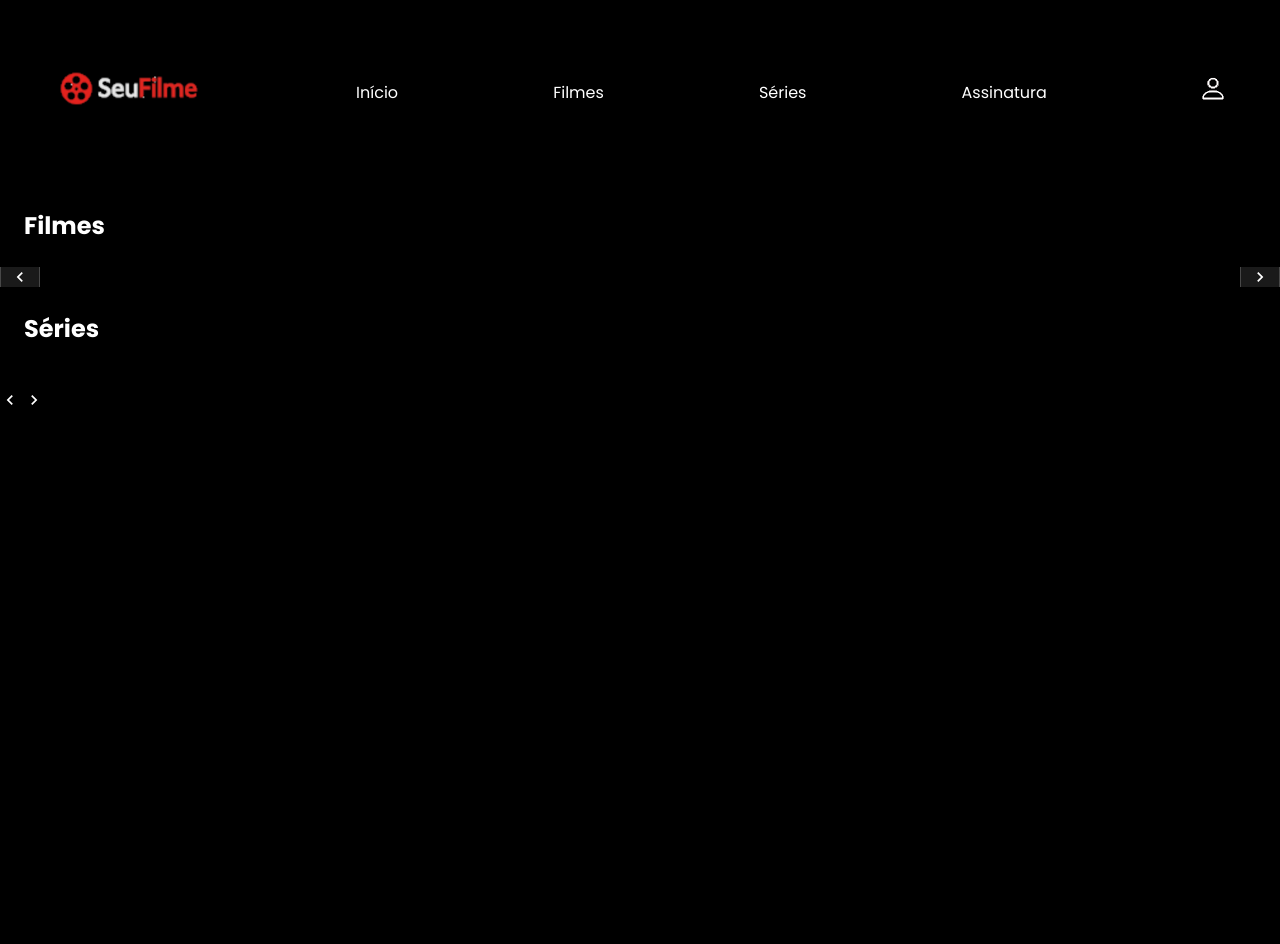
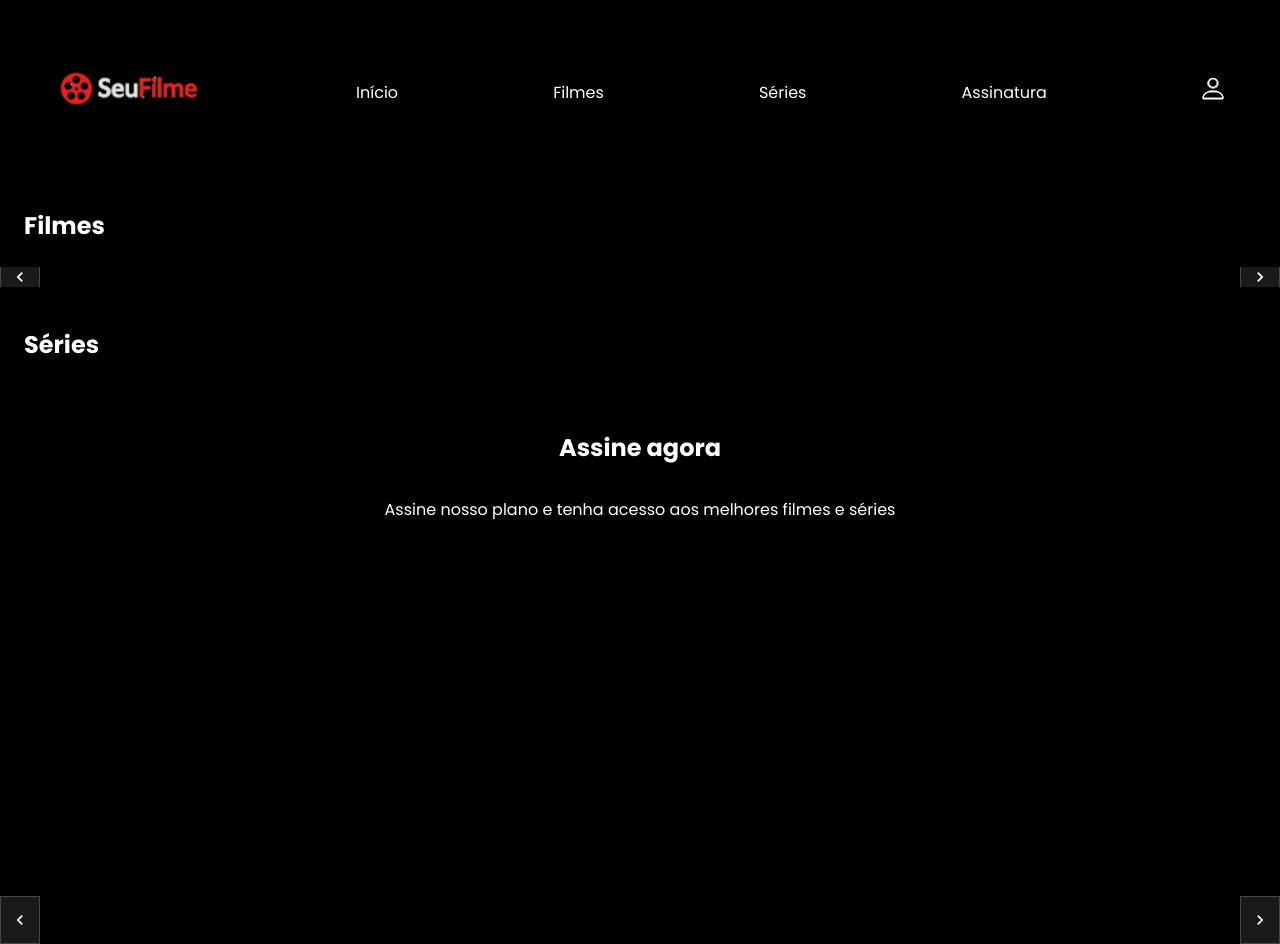
Before and after one commit to Gabriel-Araujo-Cunha/SeuFilme, a plain HTML site: page index.html in a window 1280 px wide. Before the commit the page ends 800 px from the top, so only its background shows below. Drawn offline with nearby package versions, Linux system fonts and the light colour scheme; no server answers; a web font is replaced by a local one.

Commit message:
quinto commit serie e assinatura

```diff
--- a/index.html
+++ b/index.html
@@ -8,6 +8,8 @@
         href="https://fonts.googleapis.com/css2?family=Dela+Gothic+One&family=Poppins:ital,wght@0,100;0,200;0,300;0,400;0,500;0,600;0,700;0,800;0,900;1,100;1,200;1,300;1,400;1,500;1,600;1,700;1,800;1,900&display=swap"
         rel="stylesheet" />
     <link rel="stylesheet" href="styles/main.css">
+    <link rel="stylesheet" href="styles/sliders.css">
+    <link rel="stylesheet" href="styles/assinatura.css">
     <title>SeuFilme</title>
 </head>
 
@@ -27,13 +29,13 @@
                     <a href="index.html" class="nav__link">Início</a>
                 </li>
                 <li class="nav__item">
-                    <a href="#" class="nav__link">Filmes</a>
+                    <a href="#filme" class="nav__link">Filmes</a>
                 </li>
                 <li class="nav__item">
-                    <a href="#" class="nav__link">Séries</a>
+                    <a href="#serie" class="nav__link">Séries</a>
                 </li>
                 <li class="nav__item">
-                    <a href="#" class="nav__link">Assinatura</a>
+                    <a href target="#assinatura" class="nav__link">Assinatura</a>
                 </li>
 
                 <li class="nav__item nav__icons">
@@ -46,7 +48,7 @@
     </header>
 
     <section class="filme">
-        <h2 class="sub__titulo">Filmes</h2>
+        <h2 id="filme" class="sub__titulo">Filmes</h2>
 
         <div class="carrossel">
 
@@ -66,7 +68,7 @@
 
         </div>
 
-        <h2 class="sub__titulo">Séries</h2>
+        <h2  id="serie" class="sub__titulo serie">Séries</h2>
 
                     <div class="serie__container" id="slider"></div>
 
@@ -83,7 +85,12 @@
             </a>
 
         </div>
+    </section>
 
+    <section id="Assinatura" class="assinatura">
+        <h2 class="sub__titulo assinatura">Assine agora</h2>
+        <p class="texto__assinatura">Assine nosso plano e tenha acesso aos melhores filmes e séries</p>
+        <div class="assinatura"></div>
 
     </section>
 
--- /dev/null
+++ b/styles/assinatura.css
@@ -0,0 +1,14 @@
+.sub__titulo.assinatura {
+  margin: 0.5rem;
+  padding: 1rem;
+  font-family: var(--fonte-titulo);
+  text-align: center;
+}
+
+.texto__assinatura {
+  color: #ffffff;
+  margin: 0.5rem;
+  padding: 0.5rem;
+  font-family: var(--fonte-texto);
+  text-align: center;
+}
--- a/styles/main.css
+++ b/styles/main.css
@@ -7,7 +7,6 @@
     --fonte-texto: 'Poppins', sans-serif;
     --fonte-titulo: 'Poppins', sans-serif;
 }
-
 
 body {
   background-color: black;
@@ -45,6 +44,10 @@ body {
   font-family: var(--fonte-titulo);
 }
 
+.sub__titulo.serie {
+  margin-top: 2rem;
+}
+
 .carrossel {
   position: relative;
   display: flex;
@@ -58,45 +61,25 @@ body {
   scroll-behavior: smooth;
   gap: 10px;
   padding: 10px 0;
+  cursor: pointer;
 }
 
 .filme__container::-webkit-scrollbar {
   display: none;
 }
 
-.slider-img {
-  width: 200px;
-  height: auto;
-  border-radius: 10px;
-  flex-shrink: 0;
+.serie__container {
+  display: flex;
+  overflow-x: auto;
+  scroll-behavior: smooth;
+  gap: 10px;
+  padding: 10px 0;
+  cursor: pointer;
 }
 
-.sliderButton {
-  position: absolute;
-  top: 50%;
-  transform: translateY(-50%);
-  width: 2.5rem;
-  height: 3rem;
-  font-size: 24px;
-  font-weight: bold;
-  background: rgba(255, 255, 255, 0.1);
-  backdrop-filter: blur(10px);
-  color: white;
-  display: flex;
-  align-items: center;
-  justify-content: center;
-  cursor: pointer;
-  z-index: 2;
-  border: 1px solid rgba(255, 255, 255, 0.2);
-  transition: all 0.3s ease;
+.serie__container::-webkit-scrollbar {
+  display: none;
 }
-
-.sliderButton:hover {
-  opacity: 1;
-  background: rgba(255, 255, 255, 0.3);
-}
-
-
 
 .button__esquerda {
   left: 0;
@@ -108,11 +91,3 @@ body {
   right: 0;
   height: 5rem;
 }
-
-.serie__container {
-  display: flex;
-  overflow-x: auto;
-  scroll-behavior: smooth;
-  gap: 10px;
-  padding: 10px 0;
-}
--- /dev/null
+++ b/styles/sliders.css
@@ -0,0 +1,61 @@
+.slider-img {
+  width: 200px;
+  height: auto;
+  border-radius: 10px;
+  flex-shrink: 0;
+}
+
+.slider-img:hover {
+  transform: scale(1.05);
+  transition: transform 0.3s ease;
+}
+
+.sliderButton {
+  position: absolute;
+  top: 50%;
+  transform: translateY(-50%);
+  width: 2.5rem;
+  height: 3rem;
+  font-size: 24px;
+  font-weight: bold;
+  background: rgba(255, 255, 255, 0.1);
+  backdrop-filter: blur(10px);
+  color: white;
+  display: flex;
+  align-items: center;
+  justify-content: center;
+  cursor: pointer;
+  z-index: 2;
+  border: 1px solid rgba(255, 255, 255, 0.2);
+  transition: all 0.3s ease;
+}
+
+.sliderButton:hover {
+  opacity: 1;
+  background: rgba(255, 255, 255, 0.3);
+}
+
+.sliderButtonSerie {
+  position: absolute;
+  top: 115%;
+  transform: translateY(-50%);
+  width: 2.5rem;
+  height: 3rem;
+  font-size: 24px;
+  font-weight: bold;
+  background: rgba(255, 255, 255, 0.1);
+  backdrop-filter: blur(10px);
+  color: white;
+  display: flex;
+  align-items: center;
+  justify-content: center;
+  cursor: pointer;
+  z-index: 2;
+  border: 1px solid rgba(255, 255, 255, 0.2);
+  transition: all 0.3s ease;
+}
+
+.sliderButtonSerie:hover {
+  opacity: 1;
+  background: rgba(255, 255, 255, 0.3);
+}
```
